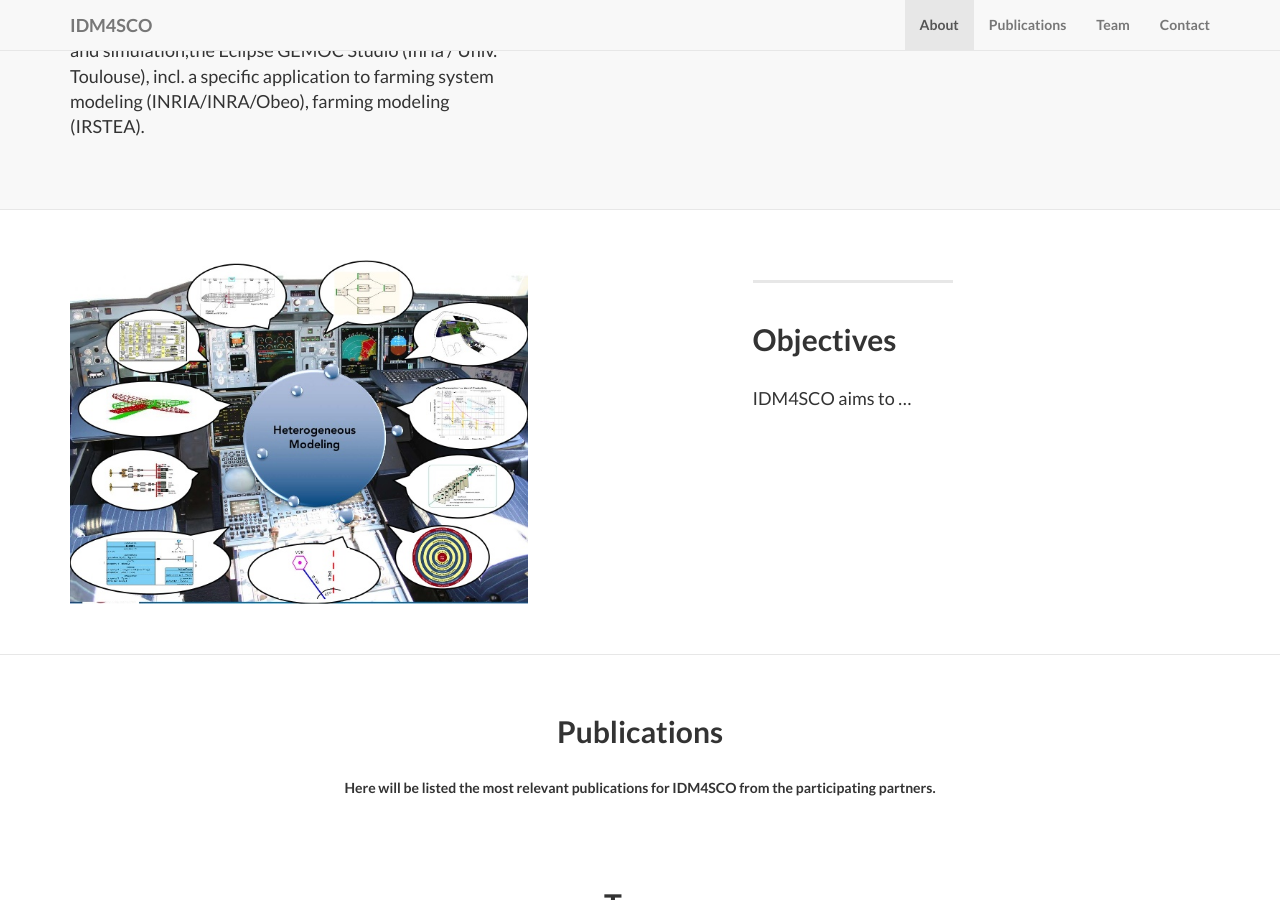
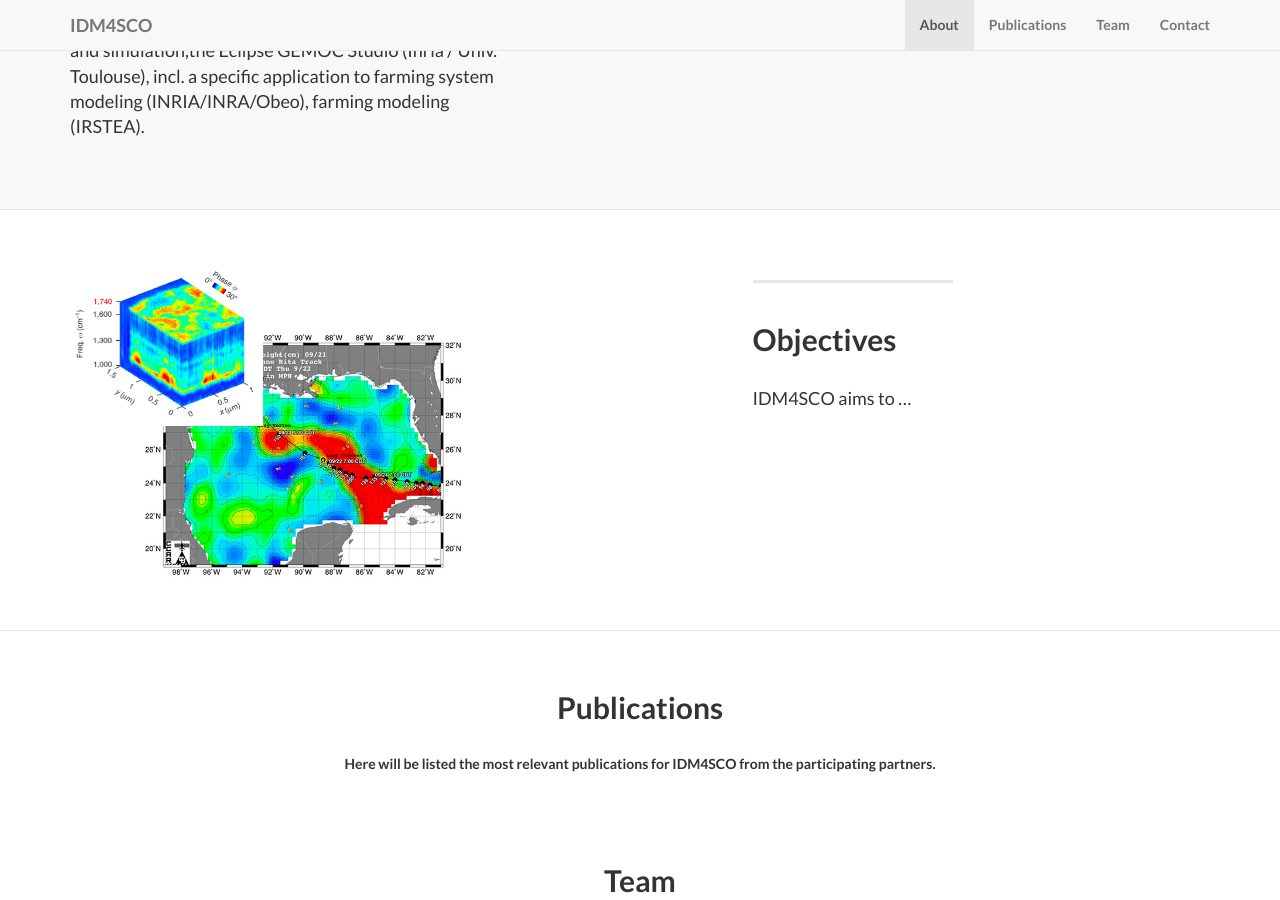
Before and after one commit to gemoc/idm4sco, a Jekyll site: the page built from index.html, in a window 1280 px wide and 900 px high, scrolled down 1590 px. Built offline with Jekyll 4.4.1, drawn with Linux system fonts in a browser that asks for light colours; nearby versions of some CDN libraries; library files that are not in the unit come from our copies.

Commit message:
test fig

```diff
--- a/_posts/2014-09-23-services-3.markdown
+++ b/_posts/2014-09-23-services-3.markdown
@@ -1,6 +1,6 @@
 ---
 layout: default
-img: modeling.jpg
+img: context.png
 category: Services
 title: Objectives
 description: |
```
